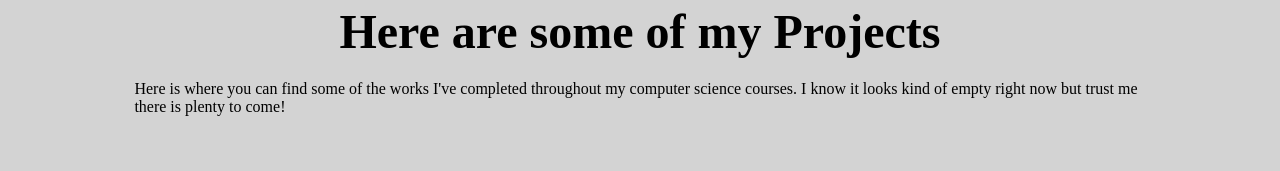
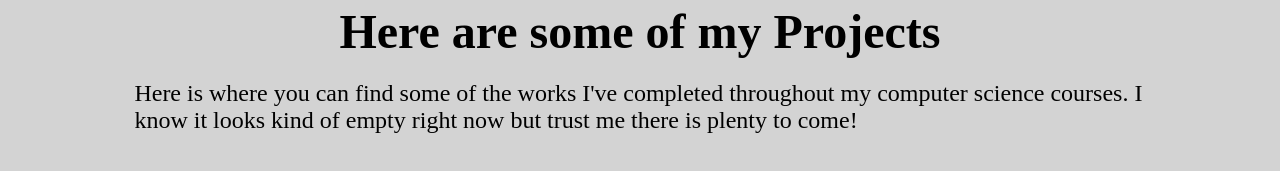
Before and after one commit to EthanFleury/ethanfleury.github.io, a plain HTML site: page javascripts.html in a window 1280 px wide. Shown: the part 453-624 px from the top of the page. Drawn offline with Linux system fonts and the light colour scheme.

Commit message:
Update javascripts.html

```diff
--- a/javascripts.html
+++ b/javascripts.html
@@ -14,6 +14,6 @@
             </tr>
         </table>
         <h1><center><font size="24">Here are some of my Projects</font></center></h1>
-        <p style="margin-left:10%; margin-right:10%;"><font size="3">Here is where you can find some of the works I've completed throughout my computer science courses. I know it looks kind of empty right now but trust me there is plenty to come!</font></p>
+        <p style="margin-left:10%; margin-right:10%;"><font size="5">Here is where you can find some of the works I've completed throughout my computer science courses. I know it looks kind of empty right now but trust me there is plenty to come!</font></p>
     </body>
 </html>
```
